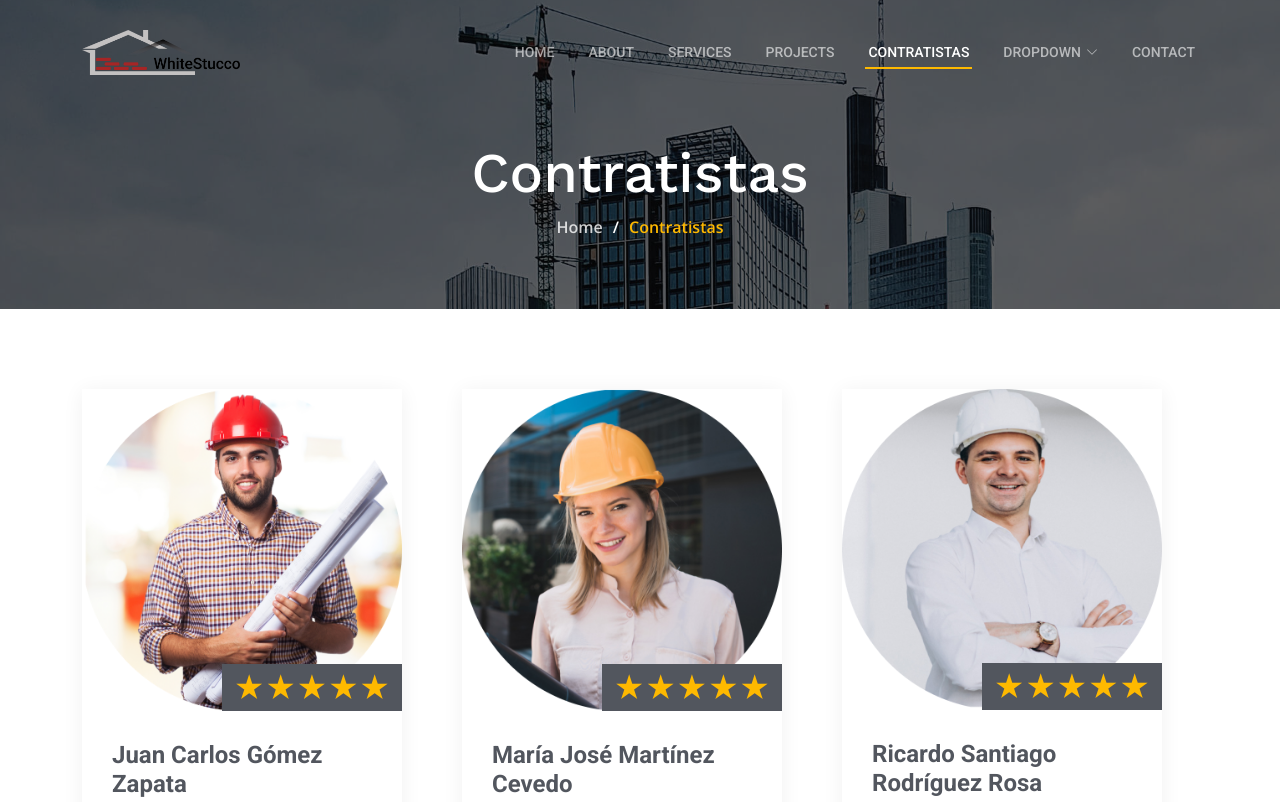
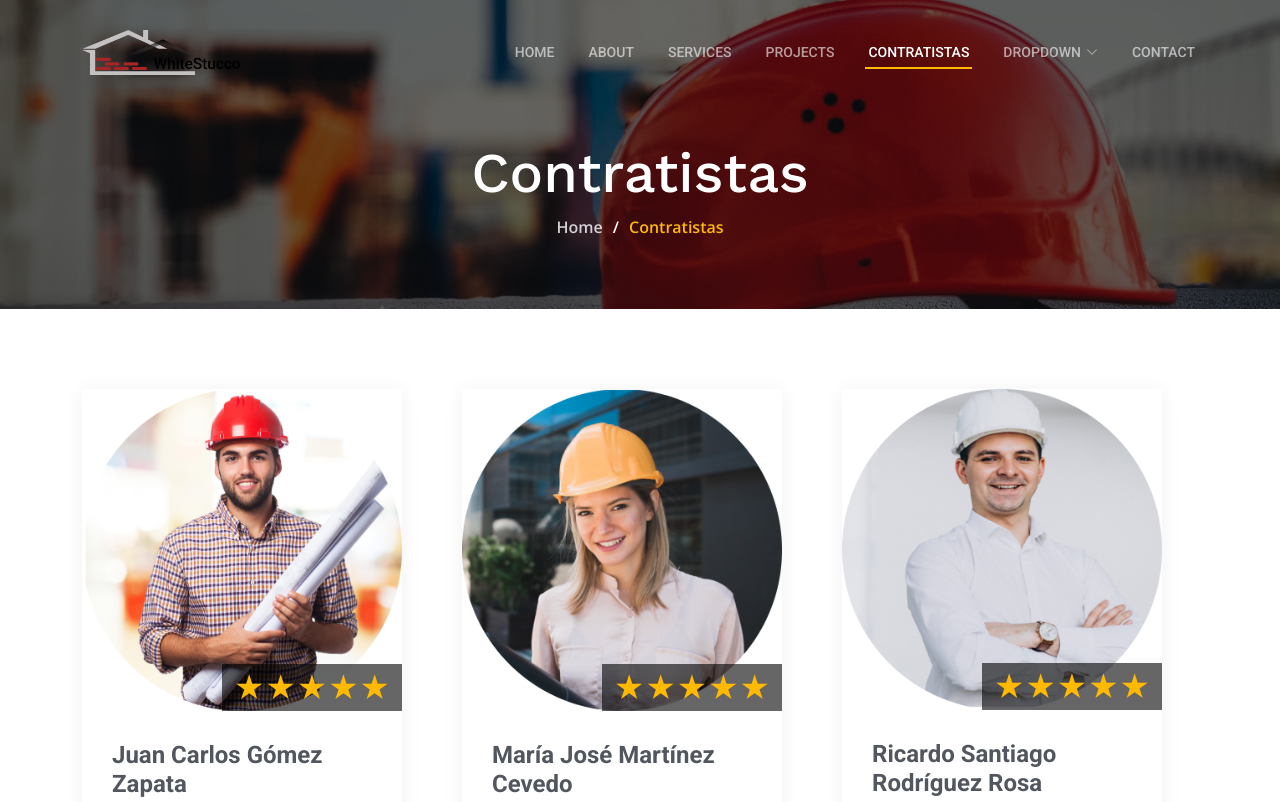
Before and after one commit to JhosstinStip17/WHITESTUCCO, a website: page blog.html in a window 1280 px wide. Shown: the top 802 px of the page. Drawn offline with nearby package versions, Linux system fonts and the light colour scheme.

Commit message:
cambio de fondo

```diff
--- a/assets/css/main.css
+++ b/assets/css/main.css
@@ -2036,7 +2036,7 @@ section {
   position: absolute;
   right: 0;
   bottom: 0;
-  background-color: var(--color-secondary);
+  background-color: rgba(0, 0, 0, 0.6);
   color: #fff;
   text-transform: uppercase;
   font-size: 13px;
--- a/blog.html
+++ b/blog.html
@@ -85,7 +85,7 @@
   <main id="main">
 
     <!-- ======= Breadcrumbs ======= -->
-    <div class="breadcrumbs d-flex align-items-center" style="background-image: url('assets/img/breadcrumbs-bg.jpg');">
+    <div class="breadcrumbs d-flex align-items-center" style="background-image: url('assets/img/bg-contratistas.jpg');">
       <div class="container position-relative d-flex flex-column align-items-center" data-aos="fade">
 
         <h2>Contratistas</h2>
```
Also changed, not shown: assets/img/bg-contratistas.jpg (added).
